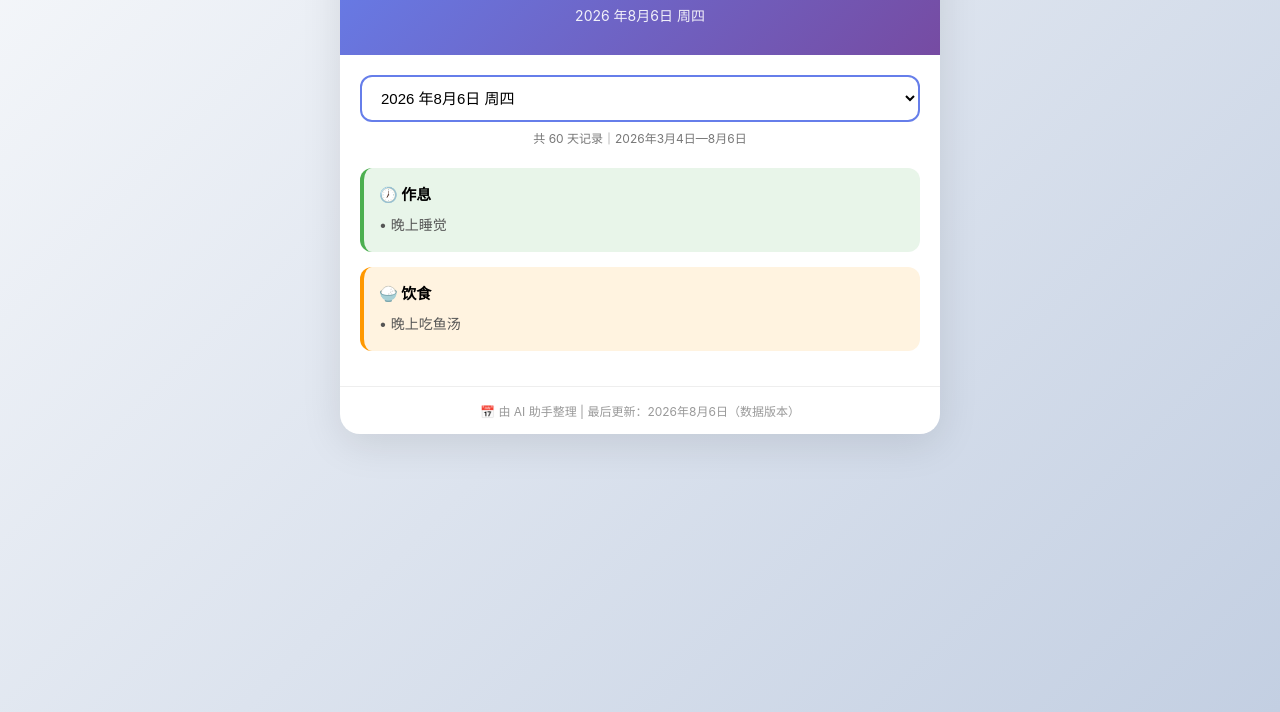
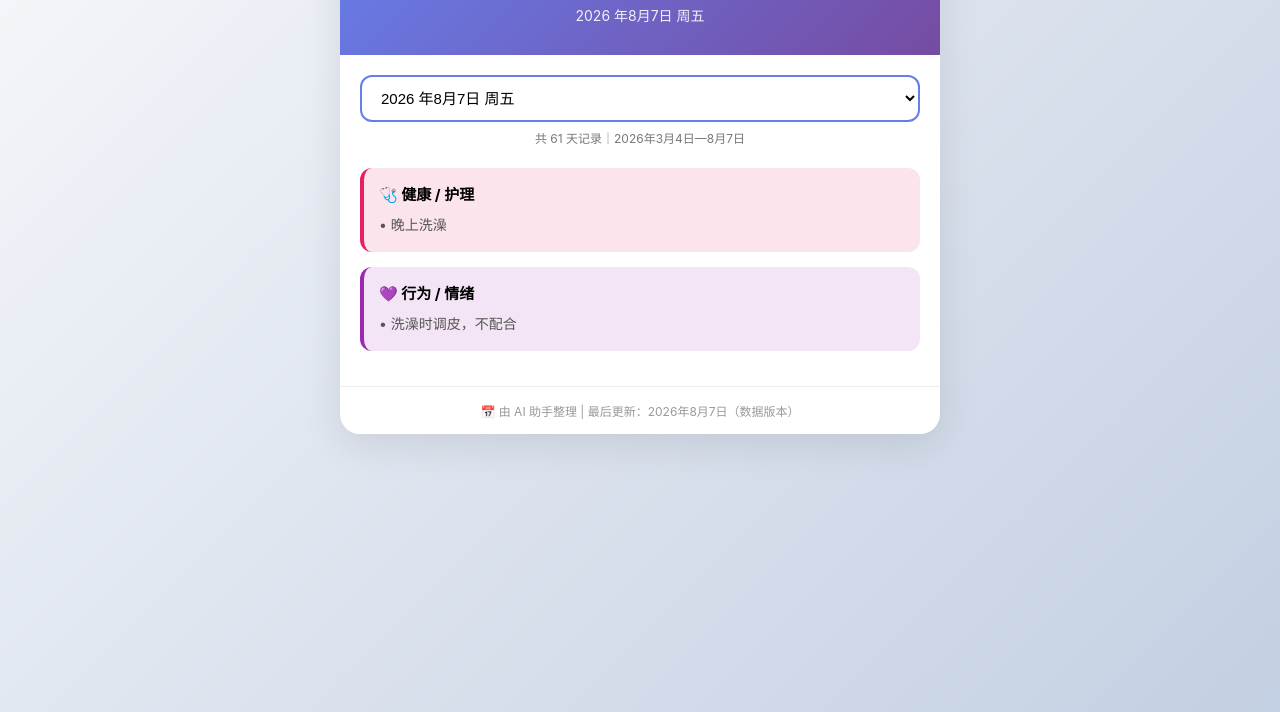
Before and after one commit to Xmaomao426/kids-diary, a plain HTML site: page index.html in a window 1280 px wide. Shown: the part 88-800 px from the top of the page. Drawn offline with Linux system fonts and the light colour scheme.

Commit message:
Add diary entry for 2026-08-07

```diff
--- a/index.html
+++ b/index.html
@@ -131,6 +131,15 @@
 
     <script>
         const records = {
+        "2026-08-07": {
+                "date": "2026 年8月7日 周五",
+                "schedule": [],
+                "food": [],
+                "activity": [],
+                "health": ["晚上洗澡"],
+                "behavior": ["洗澡时调皮，不配合"],
+                "family": []
+        },
         "2026-08-06": {
                 "date": "2026 年8月6日 周四",
                 "schedule": ["晚上睡觉"],
```
